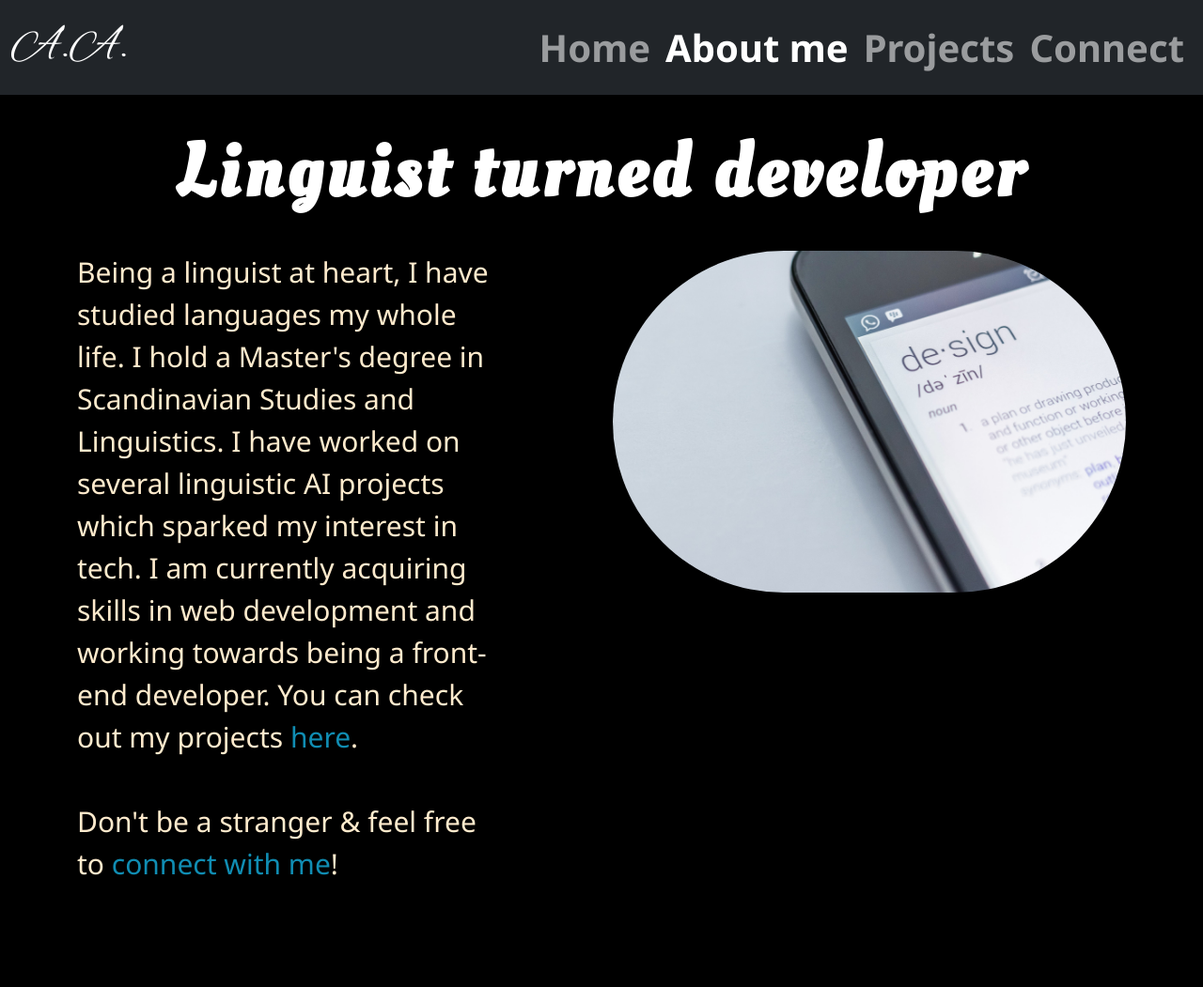
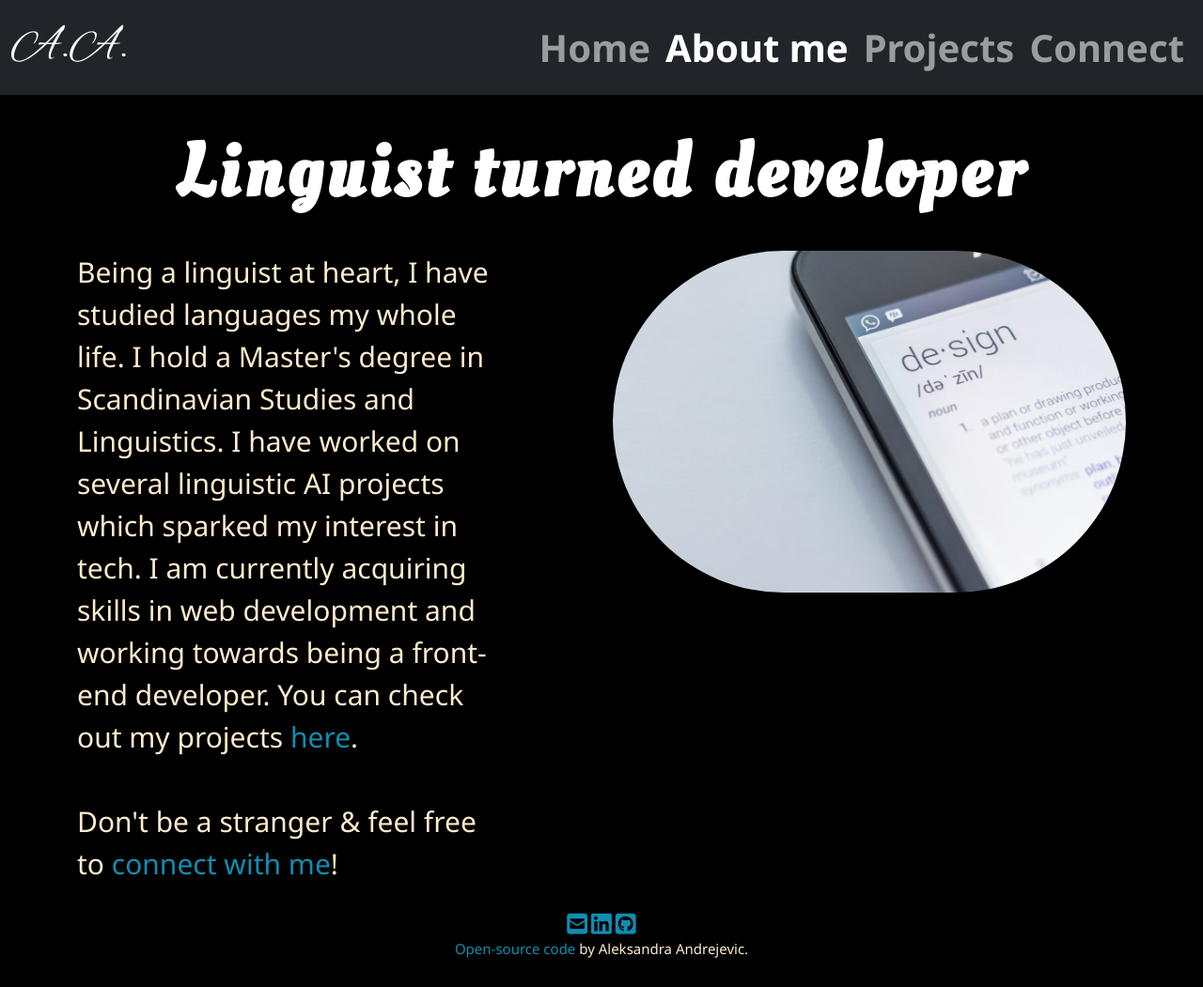
Before and after one commit to A-Andrejevic/portfolio-final-project, a plain HTML site: page about.html in a window 1280 px wide. Shown: the whole page at 94% size. Before the commit the page ends 942 px from the top, so only its background shows below. Drawn offline with nearby package versions, Linux system fonts and the light colour scheme.

Commit message:
Added footer

```diff
--- a/about.html
+++ b/about.html
@@ -3,6 +3,7 @@
   <head>
     <meta charset="UTF-8" />
     <meta http-equiv="X-UA-Compatible" content="IE=edge" />
+      <meta name="description" content="Welcome to Aleksandra Andrejevic's website, where you will find Aleksandra's projects and contact information."/>
     <meta name="viewport" content="width=device-width, initial-scale=1.0" />
     <link
       href="https://cdn.jsdelivr.net/npm/bootstrap@5.1.3/dist/css/bootstrap.min.css"
@@ -68,11 +69,33 @@
 </p>
     </div>
     <div class="col-md-6 ">
-      <img src="images/bg2.jpg" class="img-fluid rounded-pill about-image" />
+      <img src="images/bg2.jpg" alt="dictionary entry" class="img-fluid rounded-pill about-image" />
     </div>
     </div>
   </div>
 </div>
+    <footer>
+      <a href="mailto:a.andrejevic@yahoo.com" target="_blank">
+        <i class="fas fa-envelope-square footer-icon"></i
+      ></a>
+      <a
+        href="https://www.linkedin.com/in/aleksandra-andrejevic/"
+        target="_blank"
+        ><i class="fab fa-linkedin footer-icon"></i
+      ></a>
 
+      <a href="https://github.com/A-Andrejevic" target="_blank"
+        ><i class="fab fa-github-square footer-icon"></i
+      ></a>
+      <br />
+      <span
+        ><a
+          href="https://github.com/A-Andrejevic/portfolio-final-project"
+          target="_blank"
+          >Open-source code</a
+        >
+        by Aleksandra Andrejevic.</span
+      >
+    </footer>
   </body>
 </html>
--- a/css/style.css
+++ b/css/style.css
@@ -2,7 +2,6 @@
   --text-color: blanchedalmond;
   --link-color: rgb(16, 141, 179);
 }
-
 
 body {
   font-family: "Noto Sans", sans-serif;
@@ -10,7 +9,8 @@ body {
   color: var(--text-color);
 }
 
-h1 {font-family: 'Oleo Script', cursive;
+h1 {
+  font-family: "Oleo Script", cursive;
   color: white;
   letter-spacing: 5px;
   font-size: 80px;
@@ -25,7 +25,6 @@ h2 {
 
 h3 {
   color: white;
-
 }
 
 a {
@@ -42,7 +41,6 @@ ul {
 
 li {
   padding: 20px;
-
 }
 
 .intro {
@@ -56,13 +54,10 @@ li {
 }
 
 .intro span {
-    font-size:25px;
-
+  font-size: 25px;
 }
 
-
 .connect-icon {
-
   font-size: 350px;
   color: var(--link-color);
 }
@@ -71,19 +66,27 @@ li {
   line-height: 2;
 }
 
+footer {
+  display: block;
+  margin: 30px 0;
+  text-align: center;
+  font-size: 15px;
+}
+
+.footer-icon {
+  text-align: center;
+  font-size: 25px;
+}
+
 .my-initials {
-    font-family: 'Alex Brush', cursive;
+  font-family: "Alex Brush", cursive;
   font-size: 50px;
 }
 
-
-
-
-
-.about-me p {line-height: 1.5;
+.about-me p {
+  line-height: 1.5;
   font-size: 30px;
   text-align: left;
-
 
   margin: 0 auto;
   margin-right: 100px;
@@ -93,16 +96,16 @@ margin-right: 100px;
 #home-photo {
   border-radius: 300px;
   margin-top: 100px;
-
 }
 
-#projects-h1, #connect-h1, #about-h1 {
+#projects-h1,
+#connect-h1,
+#about-h1 {
   text-align: center;
-    color:white;
+  color: white;
 }
 
 @media (max-width: 576px) {
-
   h1 {
     font-size: 50px;
   }
@@ -110,11 +113,18 @@ margin-right: 100px;
   h2 {
     font-size: 40px;
   }
+
+ footer {
+     margin-top: 80px;
+     font-size: 14px;
+ }
   .intro {
     margin-top: 30px;
   }
 
-.about-image {display: none;}
+  .about-image {
+    display: none;
+  }
 
   .about-me p {
     text-align: center;
```
Also changed, not shown: connect.html (+24 -0 lines), index.html (+31 -6 lines), projects.html (+24 -0 lines). Lines whose indentation alone changed are shown as unchanged.
